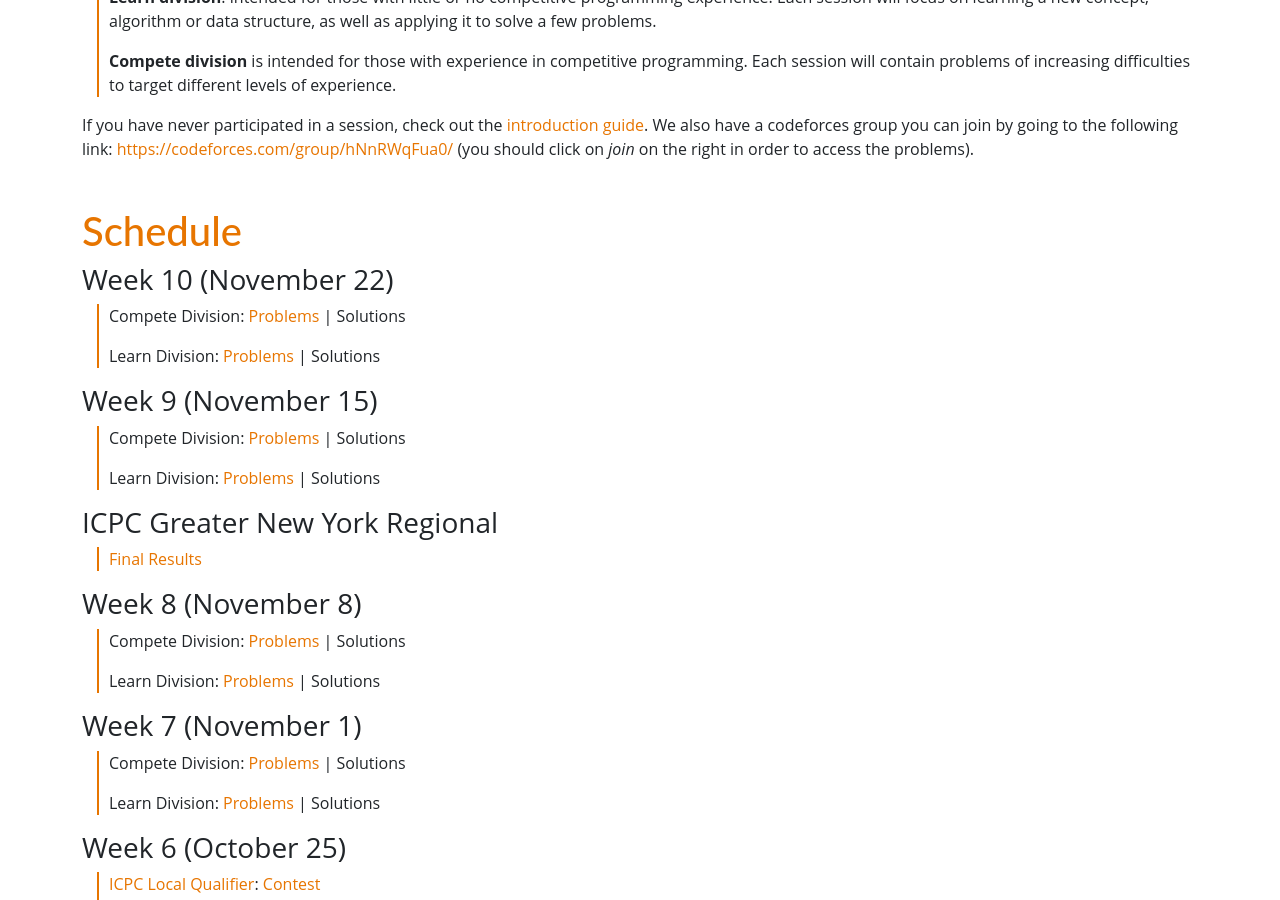
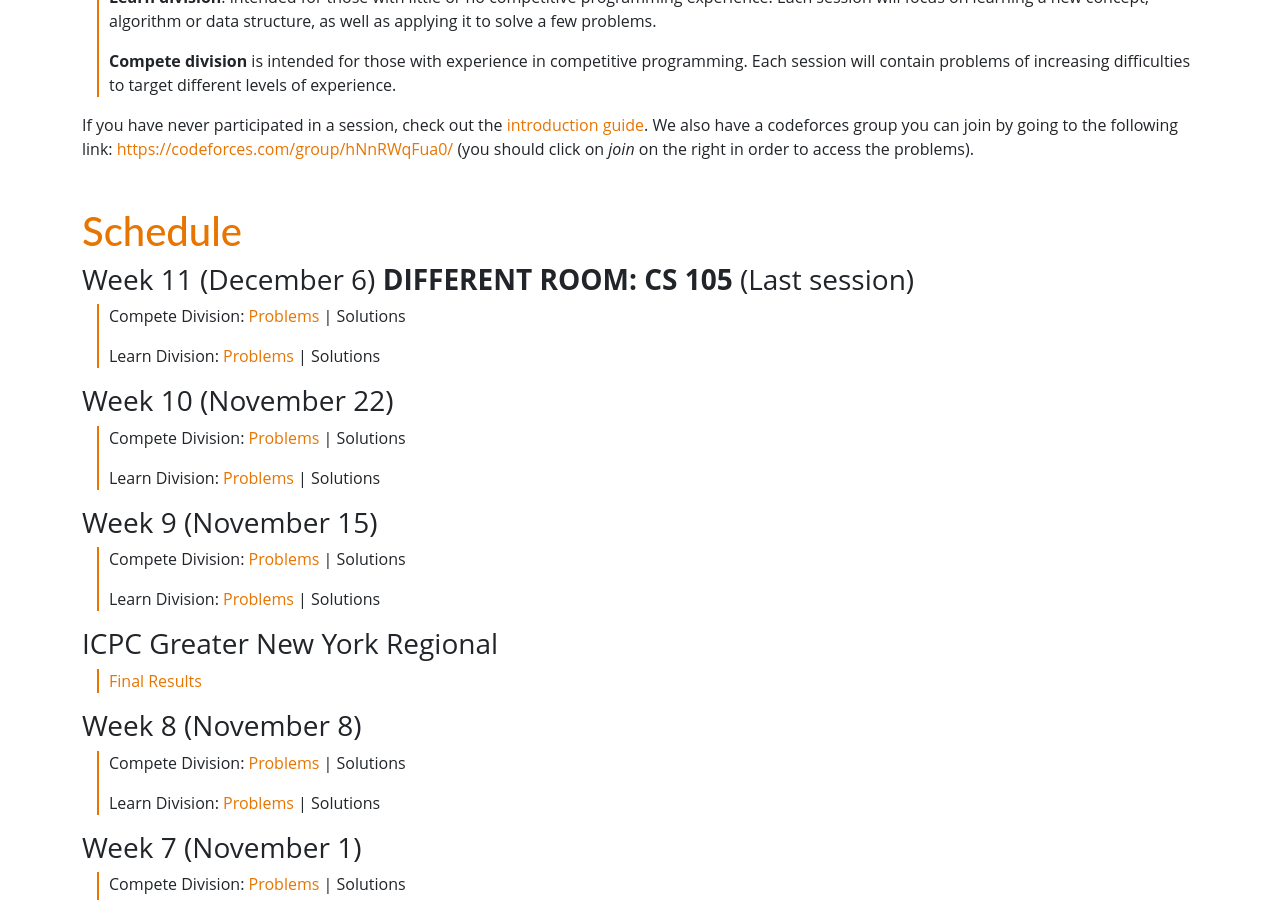
Before and after one commit to Princeton-Competitive-Programming/princeton-competitive-programming, a Jekyll site: the page built from fall24.md, in a window 1280 px wide and 900 px high, scrolled down 761 px. Built offline with Jekyll 4.4.1, drawn with Linux system fonts in a browser that asks for light colours; nearby versions of some CDN libraries.

Commit message:
Last week

```diff
--- a/fall24.md
+++ b/fall24.md
@@ -58,6 +58,11 @@ problems).
 
 ## Schedule
 
+### Week 11 (December 6) **DIFFERENT ROOM: CS 105** (Last session)
+ * Compete Division: [Problems](https://codeforces.com/group/hNnRWqFua0/contest/572042) \| Solutions
+
+ * Learn Division: [Problems]({{ site.baseurl }}/fall24/week11_learn) \| Solutions
+
 ### Week 10 (November 22)
  * Compete Division: [Problems](https://codeforces.com/group/hNnRWqFua0/contest/568641) \| Solutions
 
```
Also changed, not shown: pages/fall24/week11_learn.md (added, +22 -0 lines).
